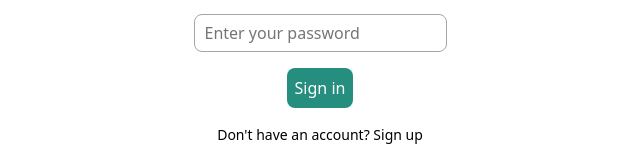
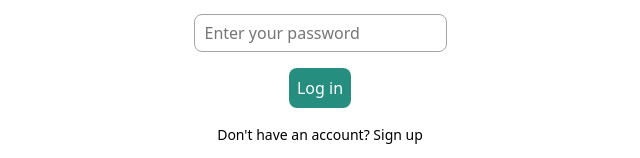
Before and after one commit to Sasha11666/Taimoor-Sasha-Recipely-frontend, a React (Create React App) app: page /login in a window 1280 px wide. Shown: the part 384-542 px from the top of the page, without its empty margins (320-960 px from the left). Built offline with nearby package versions, Linux system fonts and the light colour scheme; no server answers.

Commit message:
final cleaning

```diff
--- a/src/App.js
+++ b/src/App.js
@@ -21,7 +21,6 @@ function App() {
 
     try{
       const response = await api.get("api/v1/recipes");
-      console.log(response.data);
       setRecipes(response.data);
     } catch(err){
       console.log(err);
@@ -38,9 +37,6 @@ function App() {
 
 
       <Routes>
-        {/* <Route path="/" element={<Layout/>}>
-          <Route path="/" element={<Home recipes={recipes}/>}/>
-        </Route> */}
         <Route path="/login" element={<Login setLoggedIn={setLoggedIn} loggedIn={loggedIn} />} />
         <Route path="/register" element={<Register />} />
         <Route
--- a/src/components/create/Create.js
+++ b/src/components/create/Create.js
@@ -19,7 +19,6 @@ const Create = ({deleted, setDeleted}) => {
         userId: localStorage.getItem("userId").replace(/"/g, ''),
         ...newRecipe,
       });
-      console.log(response.data);
       console.log('New recipe added!')
       setDeleted(!deleted);
       navigate('/');
--- a/src/components/home/Home.js
+++ b/src/components/home/Home.js
@@ -17,13 +17,11 @@ const Home = ({recipes, setDeleted, deleted}) => {
                         <h2>{recipe.name}</h2>
                         <p>Created by {recipe.firstName}</p>
                     </Link>
-
                 </div>
 
             ))}
         </div>)}
        {recipes && recipes.filter((recipe) => recipe.userId.toString() == localStorage.getItem("userId").replace(/"/g, '')).length == 0 && <div className='empty'>Looks like your recipe collection is still empty... time to spice things up and add something <b>scrumptious</b>!😋</div>}
-
         </div>
     )
 }
--- a/src/components/login/Login.js
+++ b/src/components/login/Login.js
@@ -3,20 +3,17 @@ import { useNavigate } from "react-router-dom";
 import "./Login.css";
 import { useEffect, useState } from "react";
 import api from '../../api/axiosConfig';
-// import { useUserContext } from "../App";
 
-// import { useDispatch } from "react-redux";
 
 function Login({setLoggedIn, loggedIn}) {
-//   const { setUser } = useUserContext();
+
   const [error, setError] = useState(null);
   const [userName, setUserName] = useState("");
   const [password, setPassword] = useState("");
   const [disable, setDisable] = useState(false);
-//   const dispatch = useDispatch();
   let navigate = useNavigate();
 
-//
+
 
   const handleLogin = async () => {
     if (!userName || !password) {
@@ -30,7 +27,6 @@ function Login({setLoggedIn, loggedIn}) {
         const response = await api.post("api/v1/login", {
           ...user,
         });
-        console.log(response.data);
         setDisable(false);
         if(response.status == 200) {
             localStorage.setItem("userId", JSON.stringify(response.data.id));
@@ -50,7 +46,6 @@ function Login({setLoggedIn, loggedIn}) {
 
   };
 
-  // Сбрасываем ошибку если пользователь меняет данные на форме или меняется режим формы
   useEffect(() => {
     setError(null);
     localStorage.removeItem("user");
@@ -84,10 +79,10 @@ function Login({setLoggedIn, loggedIn}) {
             {error && <div className="error">{error}</div>}
             <div className="button-block">
               {disable ? (
-                <p style={{ color: "#000" }}>Signing in...</p>
+                <p style={{ color: "#000" }}>Logging in...</p>
               ) : (
                 <button onClick={handleLogin}>
-                  Sign in
+                  Log in
                 </button>
               )}
             </div>
--- a/src/components/recipe/Recipe.js
+++ b/src/components/recipe/Recipe.js
@@ -15,7 +15,6 @@ const Recipe = ({deleted, setDeleted}) => {
 
       try{
         const response = await api.get("api/v1/recipes/" + id);
-        console.log(response.data);
         setRecipe(response.data);
       } catch(err){
         console.log(err);
@@ -26,7 +25,6 @@ const Recipe = ({deleted, setDeleted}) => {
     const deleteRecipe = async() => {
       try{
         const response = await api.delete("api/v1/recipes/" + id);
-        console.log(response.data);
         setDeleted(!deleted);
         navigate('/');
       } catch(err){
@@ -38,6 +36,7 @@ const Recipe = ({deleted, setDeleted}) => {
     useEffect(() => {
       getRecipe();
     }, [])
+
   return (
     <div className='recipe-details'>
       {!recipe && (
--- a/src/components/register/Register.js
+++ b/src/components/register/Register.js
@@ -3,12 +3,9 @@ import { useNavigate } from "react-router-dom";
 import "./Register.css";
 import { useEffect, useState } from "react";
 import api from '../../api/axiosConfig';
-// import { useUserContext } from "../App";
 
-// import { useDispatch } from "react-redux";
 
 function Register() {
-//   const { setUser } = useUserContext();
   const [error, setError] = useState(null);
   const [firstName, setFirstName] = useState("");
   const [lastName, setLastName] = useState("");
@@ -16,7 +13,6 @@ function Register() {
   const [password, setPassword] = useState("");
   const [repeatPassword, setRepeatPassword] = useState("");
   const [disable, setDisable] = useState(false);
-//   const dispatch = useDispatch();
   let navigate = useNavigate();
 
 
@@ -37,7 +33,6 @@ function Register() {
         const response = await api.post("api/v1/register", {
           ...user,
         });
-        console.log(response.data);
         setDisable(false);
         navigate('/login');
       } catch(err){
@@ -46,7 +41,6 @@ function Register() {
 
   };
 
-  // Сбрасываем ошибку если пользователь меняет данные на форме или меняется режим формы
   useEffect(() => {
     setError(null);
     localStorage.removeItem("user");
@@ -115,7 +109,7 @@ function Register() {
             </div>
             </div>
             <div className="link">
-                <Link to="/login">Already have an account? Sign in</Link>
+                <Link to="/login">Already have an account? Log in</Link>
             </div>
 
        </div>
```
